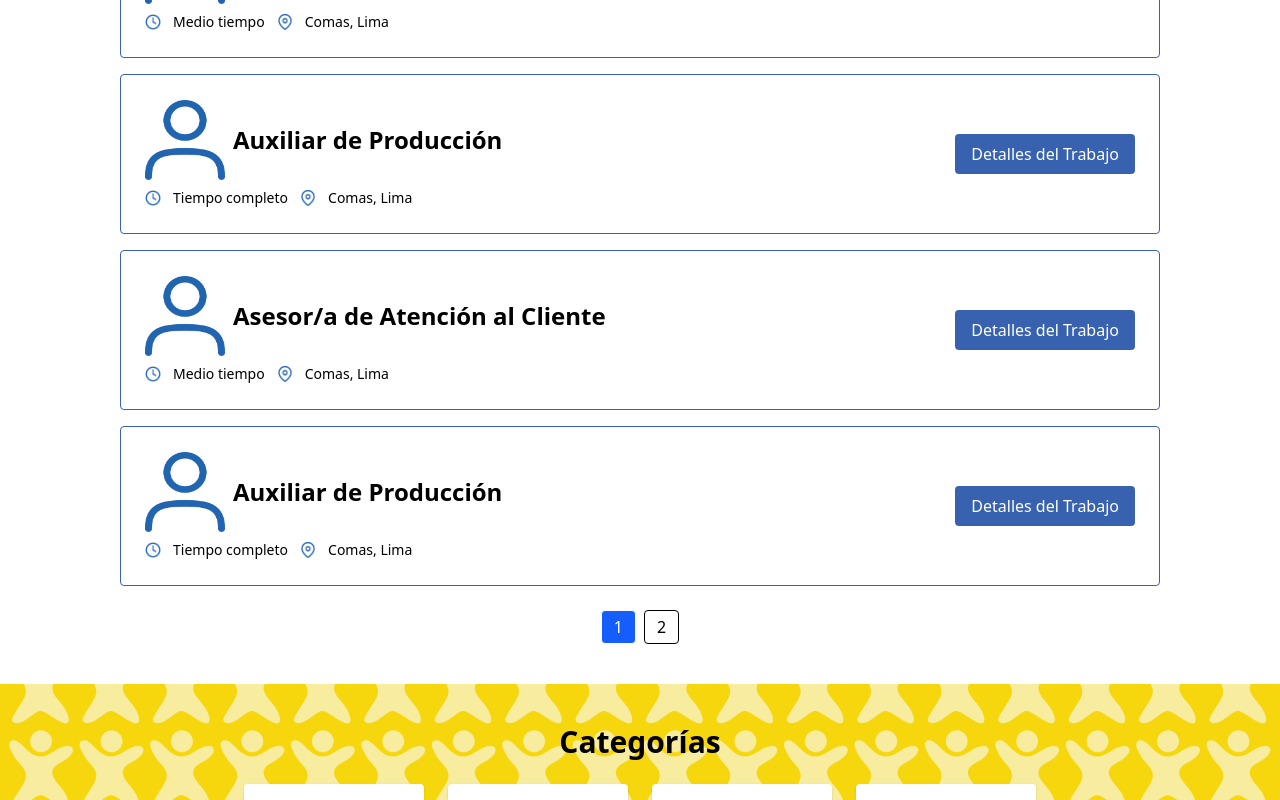
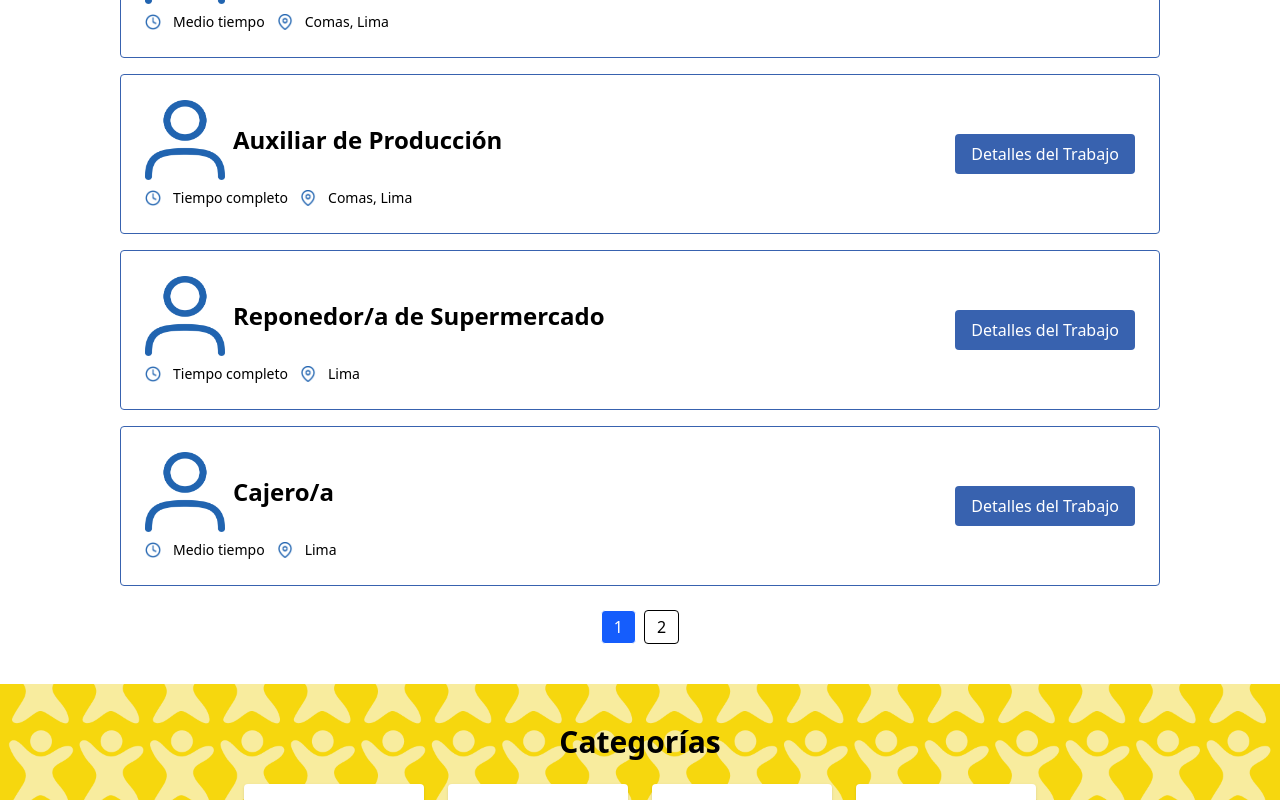
Before and after one commit to AESI-ong/bolsa-trabajo-inclusivo-frontend, a React (Vite) app: page / in a window 1280 px wide. Shown: the part 942-1742 px from the top of the page. Built offline with nearby package versions, Linux system fonts and the light colour scheme.

Commit message:
Add: conection between JobList and JobDescription

```diff
--- a/src/App.tsx
+++ b/src/App.tsx
@@ -111,7 +111,7 @@ function App() {
           <Route path="/registro" element={<RegisterForm />} />
           <Route path="/mi-cv" element={<Applicant />}/>
           <Route path="/mi-area" element={<Logged />} />
-          <Route path="/jobs/detail" element={<JobDetailPage />} />
+          <Route path="/job/:id" element={<JobDetailPage />} />
         </Routes>
       </Box>
       <Footer />
--- a/src/components/JobCard.tsx
+++ b/src/components/JobCard.tsx
@@ -1,30 +1,34 @@
-type JobProps = {
-  title: string;
-  location: string;
-  type: string;
+// components/JobCard.tsx
+import { useNavigate } from "react-router-dom";
+import type { Job } from "../interfaces/Job";
+
+type Props = {
+  job: Job;
 };
 
-const JobCard = ({ title, location, type }: JobProps) => {
+const JobCard = ({ job }: Props) => {
+  const navigate = useNavigate();
+
   return (
     <div className="bg-white p-6 rounded border flex justify-between items-center min-h-[160px] border-[#3862af]">
       <div>
-        {/* Título con ícono */}
         <div className="flex items-center gap-2 mb-2">
           <img src="/assets/Home/persona.png" alt="Trabajo" className="w-20 h-20" />
-          <h3 className="text-2xl font-bold">{title}</h3>
+          <h3 className="text-2xl font-bold">{job.title}</h3>
         </div>
 
-        {/* Detalles */}
         <div className="flex gap-3 text-sm items-center flex-wrap">
           <img src="/assets/Home/clock.png" alt="Tiempo" className="w-4 h-4" />
-          <span>{type}</span>
+          <span>{job.type}</span>
           <img src="/assets/Home/map-pin.png" alt="Ubicación" className="w-4 h-4" />
-          <span>{location}</span>
+          <span>{job.location}</span>
         </div>
       </div>
 
-      {/* Botón */}
-      <button className="bg-[#3862af] text-white px-4 py-2 rounded hover:bg-blue-700 transition">
+      <button
+        className="bg-[#3862af] text-white px-4 py-2 rounded hover:bg-blue-700 transition"
+        onClick={() => navigate(`/job/${job.id}`)}
+      >
         Detalles del Trabajo
       </button>
     </div>
--- a/src/components/JobDescriptionSection.tsx
+++ b/src/components/JobDescriptionSection.tsx
@@ -1,8 +1,14 @@
+// components/JobDescriptionSection.tsx
+import type { Job } from "../interfaces/Job";
 import PersonIcon from "../assets/icons/person.svg?react";
 import TimeIcon from "../assets/icons/time.svg?react";
 import WorkIcon from "../assets/icons/workbag.svg?react";
 
-const JobDescriptionSection = () => {
+type Props = {
+  job: Job;
+};
+
+const JobDescriptionSection = ({ job }: Props) => {
   return (
     <section className="pt-12">
       <div className="flex items-start justify-between">
@@ -15,10 +21,8 @@ const JobDescriptionSection = () => {
             <h3 className="text-xl font-semibold py-6 flex items-center gap-2">
               Descripción del puesto
             </h3>
-            <p className="text-gray-700 leading-relaxed">
-              En Adecco Perú, buscamos personas con talento que quieran sumarse a nuestro equipo de logística en el puesto de Operario/a de Almacén. Esta es una gran oportunidad para quienes deseen incorporarse a una empresa con presencia nacional, con ingreso inmediato a planilla y todos los beneficios de ley.
-              <span className='block h-2'></span>
-              Buscamos personas responsables, con ganas de aprender y disponibilidad para trabajar en turnos rotativos. Si tienes secundaria completa y muchas ganas de trabajar, ¡postula hoy!
+            <p className="text-gray-700 leading-relaxed whitespace-pre-line">
+              {job.description}
             </p>
           </div>
 
@@ -28,52 +32,48 @@ const JobDescriptionSection = () => {
               Responsabilidades clave
             </h3>
             <ul className="list-disc list-inside text-gray-700 space-y-2">
-              <li>Cargar, descargar y ordenar mercadería.</li>
-              <li>Preparar pedidos para despacho y distribución.</li>
-              <li>Verificar el estado de los productos antes del almacenaje.</li>
-              <li>Mantener el orden y limpieza del área de trabajo.</li>
-              <li>Apoyar en inventarios físicos y control de stock.</li>
+              {job.responsibilities.map((item, index) => (
+                <li key={index}>{item}</li>
+              ))}
             </ul>
           </div>
 
           {/* Habilidades */}
-          <div className='mb-4'>
+          <div className="mb-4">
             <h3 className="text-xl font-semibold py-6 flex items-center gap-2">
               Habilidades
             </h3>
             <ul className="list-disc list-inside text-gray-700 space-y-2">
-              <li>Et nunc ut tempus duis nisl sed massa.</li>
-              <li>Ornare varius faucibus nisi vitae vitae cras ornare.</li>
-              <li>Tortor amet porta proin in.</li>
-              <li>Orci imperdiet nisi dignissim pellentesque morbi vitae.</li>
-              <li>Tortor amet porta proin in.</li>
+              {job.habilities.map((item, index) => (
+                <li key={index}>{item}</li>
+              ))}
             </ul>
           </div>
         </div>
 
-        {/* Columna derecha: Descripción general */}
+        {/* Columna derecha */}
         <aside className="w-full max-w-5/19 bg-azul-claro-aesi bg-opacity-40 px-6 pb-6 rounded-xl shadow-md text-gray-800">
           <h3 className="text-xl font-semibold py-6">Descripción general</h3>
           <div className="space-y-2">
             <div className="flex gap-3">
               <PersonIcon className="w-full max-w-6 h-6 text-white" />
-              <div className='flex flex-col gap-2'>
+              <div className="flex flex-col gap-2">
                 <span className="font-medium">Puesto:</span>
-                <span>Operario/a de Almacén</span>
+                <span>{job.title}</span>
               </div>
             </div>
             <div className="flex gap-3">
-              <TimeIcon className='w-full max-w-6 h-6 text-white'/>
-              <div className='flex flex-col gap-2'>
+              <TimeIcon className="w-full max-w-6 h-6 text-white" />
+              <div className="flex flex-col gap-2">
                 <span className="font-medium">Tipo de Jornada:</span>
-                <span>Tiempo completo</span>
+                <span>{job.type}</span>
               </div>
             </div>
             <div className="flex gap-3">
-              <WorkIcon className='w-full max-w-6 h-6 text-white'/>
-              <div className='flex flex-col gap-2'>
+              <WorkIcon className="w-full max-w-6 h-6 text-white" />
+              <div className="flex flex-col gap-2">
                 <span className="font-medium">Sector:</span>
-                <span>Almacén</span>
+                <span>{job.sector}</span>
               </div>
             </div>
           </div>
--- /dev/null
+++ b/src/data/mockJobs.ts
@@ -0,0 +1,96 @@
+
+import type { Job } from "../interfaces/Job";
+
+export const mockJobs: Job[] = [
+    {
+      id: 1,
+      title: "Operario de Almacén",
+      location: "Comas, Lima",
+      type: "Tiempo completo",
+      category: "Comercio",
+      sector: "Logística",
+      description: "Realiza labores de almacenamiento y despacho.",
+      responsibilities: [
+        "Recepción de mercadería",
+        "Ordenar productos en el almacén",
+        "Preparar pedidos para despacho",
+      ],
+      habilities: ["Responsabilidad", "Trabajo en equipo", "Proactividad"],
+    },
+    {
+        id: 2,
+        title: "Asesor/a de Atención al Cliente",
+        location: "Comas, Lima",
+        type: "Medio tiempo",
+        category: "Comercio",
+        sector: "Atención al Cliente",
+        description: "Brinda soporte y asistencia a los clientes.",
+        responsibilities: [
+        "Atender consultas de clientes",
+        "Resolver problemas y quejas",
+        "Promover productos y servicios",
+        ],
+        habilities: ["Empatía", "Comunicación efectiva", "Resolución de conflictos"],
+    },
+    {
+        id: 3,
+        title: "Auxiliar de Producción",
+        location: "Comas, Lima",
+        type: "Tiempo completo",
+        category: "Comercio",
+        sector: "Producción",
+        description: "Apoya en el proceso de producción de bienes.",
+        responsibilities: [
+        "Operar maquinaria básica",
+        "Mantener el área de trabajo limpia",
+        "Colaborar con el equipo de producción",
+        ],
+        habilities: ["Atención al detalle", "Capacidad para seguir instrucciones", "Trabajo físico"],
+    },
+    {
+        id: 4,
+        title: "Reponedor/a de Supermercado",
+        location: "Lima",
+        type: "Tiempo completo",
+        category: "Ventas",
+        sector: "Retail",
+        description: "Encargado de reponer productos en estanterías.",
+        responsibilities: [
+        "Reponer productos en estantes",
+        "Mantener el orden en el área de ventas",
+        "Atender a los clientes cuando sea necesario",
+        ],
+        habilities: ["Organización", "Orientación al cliente", "Resistencia física"],
+    },
+    {
+        id: 5,
+        title: "Cajero/a",
+        location: "Lima",
+        type: "Medio tiempo",
+        category: "Ventas",
+        sector: "Retail",
+        description: "Maneja las transacciones de los clientes en caja.",
+        responsibilities: [
+        "Procesar pagos de clientes",
+        "Mantener el área de caja ordenada",
+        "Atender consultas de clientes",
+        ],
+        habilities: ["Precisión", "Habilidades matemáticas", "Atención al cliente"],
+    },
+    {
+        id: 6,
+        title: "Vendedor/a de Mostrador",
+        location: "Lima",
+        type: "Tiempo completo",
+        category: "Ventas",
+        sector: "Retail",
+        description: "Atiende a los clientes en el mostrador de ventas.",
+        responsibilities: [
+        "Atender a los clientes en el mostrador",
+        "Promover productos y ofertas",
+        "Mantener el área de ventas limpia y ordenada",
+        ],
+        habilities: ["Habilidades de venta", "Comunicación", "Orientación al cliente"],
+    },
+
+];
--- /dev/null
+++ b/src/interfaces/Job.ts
@@ -0,0 +1,11 @@
+export interface Job {
+  id: number;
+  title: string;
+  location: string;
+  type: string;
+  category: string;
+  sector: string;
+  description: string;
+  responsibilities: string[];
+  habilities: string[];
+}
--- a/src/pages/Home/JobListSection.tsx
+++ b/src/pages/Home/JobListSection.tsx
@@ -1,51 +1,31 @@
 import { useState } from "react";
-import JobCard from "../../components/JobCard"; // Ajusta según tu estructura
+import { mockJobs } from "../../data/mockJobs";
+import JobCard from "../../components/JobCard";
 
 const JobListSection = () => {
-  const jobs = [
-    { title: "Operario de Almacén", location: "Comas, Lima", type: "Tiempo completo", categoria: "Comercio" },
-    { title: "Asesor/a de Atención al Cliente", location: "Comas, Lima", type: "Medio tiempo", categoria: "Comercio"},
-    { title: "Auxiliar de Producción", location: "Comas, Lima", type: "Tiempo completo", categoria: "Comercio"},
-    { title: "Asesor/a de Atención al Cliente", location: "Comas, Lima", type: "Medio tiempo", categoria: "Comercio" },
-    { title: "Auxiliar de Producción", location: "Comas, Lima", type: "Tiempo completo", categoria: "Comercio" },
-    { title: "Reponedor/a de Supermercado", location: "Lima", type: "Tiempo completo", categoria: "Ventas" },
-    { title: "Cajero/a", location: "Lima", type: "Medio tiempo", categoria: "Ventas" },
-  ];
-
   const [currentPage, setCurrentPage] = useState(1);
   const jobsPerPage = 5;
 
-  const totalPages = Math.ceil(jobs.length / jobsPerPage);
+  const totalPages = Math.ceil(mockJobs.length / jobsPerPage);
 
-  const indexOfLastJob = currentPage * jobsPerPage;
-  const indexOfFirstJob = indexOfLastJob - jobsPerPage;
-  const currentJobs = jobs.slice(indexOfFirstJob, indexOfLastJob);
-
-  const handlePageClick = (page: number) => {
-    setCurrentPage(page);
-  };
+  const currentJobs = mockJobs.slice(
+    (currentPage - 1) * jobsPerPage,
+    currentPage * jobsPerPage
+  );
 
   return (
     <section className="bg-white py-10 px-8 md:px-30">
       <h2 className="text-3xl md:text-4xl font-bold mb-6">Trabajos inclusivos</h2>
-
       <div className="space-y-4">
-        {currentJobs.map((job, i) => (
-          <JobCard
-            key={i}
-            title={job.title}
-            location={job.location}
-            type={job.type}
-          />
+        {currentJobs.map((job) => (
+          <JobCard key={job.id} job={job} />
         ))}
       </div>
-
-      {/* Paginación */}
       <div className="flex justify-center mt-6 space-x-2">
         {Array.from({ length: totalPages }, (_, i) => (
           <button
             key={i}
-            onClick={() => handlePageClick(i + 1)}
+            onClick={() => setCurrentPage(i + 1)}
             className={`px-3 py-1 rounded border ${
               currentPage === i + 1 ? "bg-blue-600 text-white" : ""
             }`}
--- a/src/pages/JobDetailPage.tsx
+++ b/src/pages/JobDetailPage.tsx
@@ -1,15 +1,23 @@
-import JobCard from '../components/JobCard';
-import JobDescriptionSection from '../components/JobDescriptionSection';
-import HeroSection from './Home/HeroSection';
+// pages/JobDetailPage.tsx
+import { useParams } from "react-router-dom";
+import HeroSection from "./Home/HeroSection";
+import JobCard from "../components/JobCard";
+import JobDescriptionSection from "../components/JobDescriptionSection";
+import { mockJobs } from "../data/mockJobs";
 
 const JobDetailPage = () => {
+  const { id } = useParams();
+  const job = mockJobs.find((j) => j.id === Number(id));
+
+  if (!job) return <p>Trabajo no encontrado</p>;
+
   return (
     <main>
       <HeroSection />
       <section className="bg-white py-10 px-8 md:px-30">
         <h2 className="text-3xl md:text-4xl font-bold mb-6">Trabajo inclusivo</h2>
-        <JobCard title='Operario de Almacén' location='Comas, Lima' type='Tiempo completo' />
-        <JobDescriptionSection />
+        <JobCard job={job} />
+        <JobDescriptionSection job={job} />
       </section>
     </main>
   );
```
